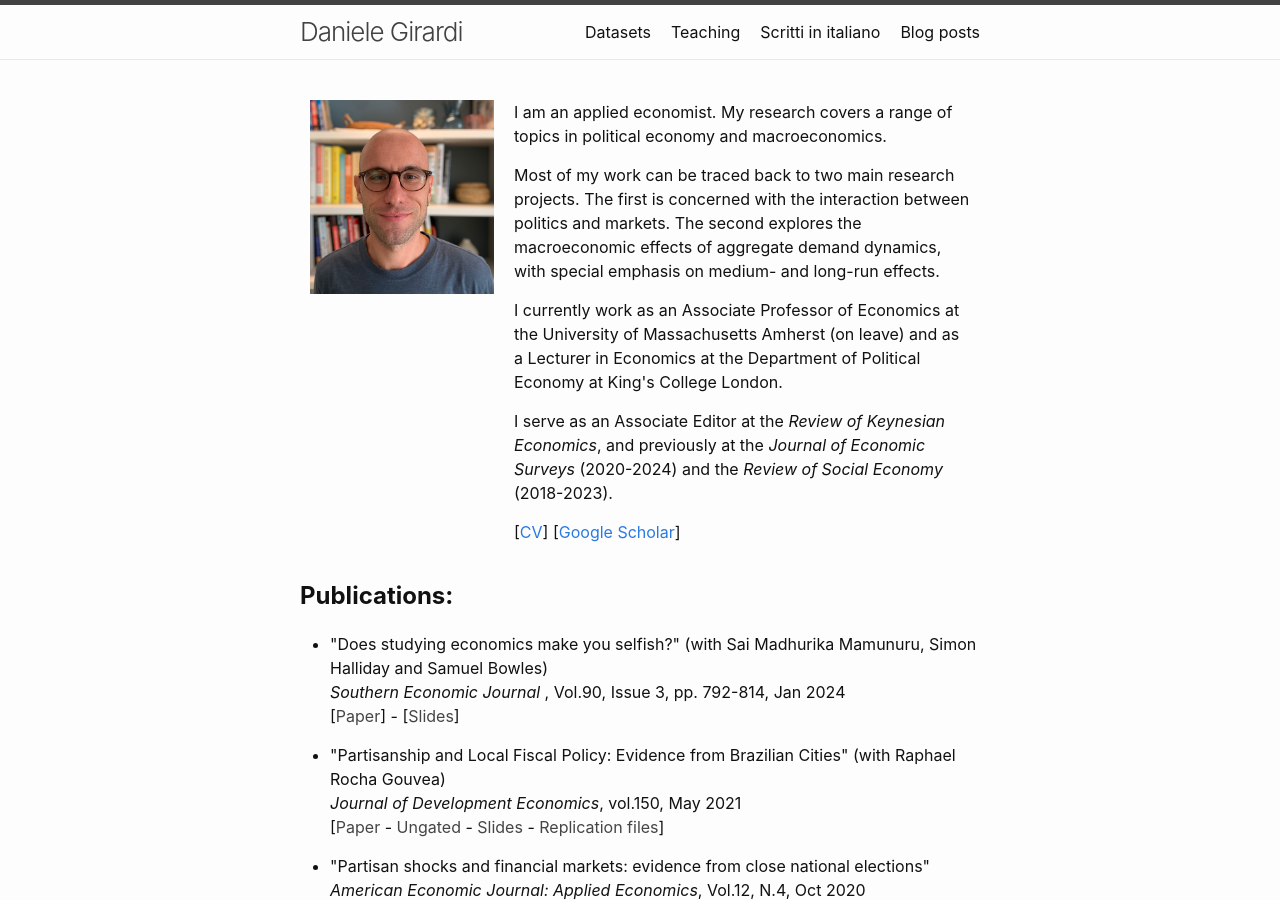
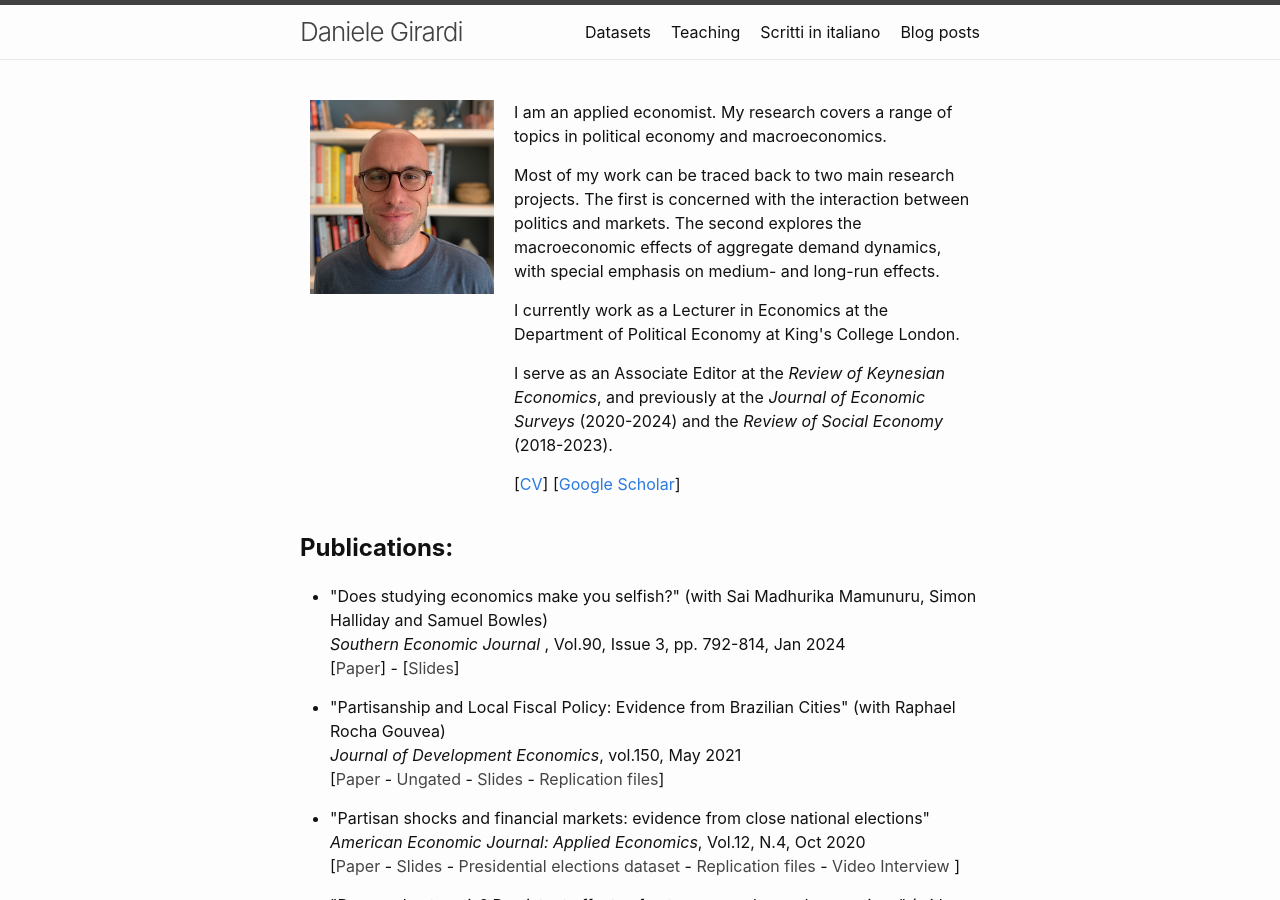
Before and after one commit to danielegirardi/danielegirardi.github.io, a Jekyll site: the page built from index.md, in a window 1280 px wide and 900 px high. Built offline with Jekyll 4.4.1, drawn with Linux system fonts in a browser that asks for light colours.

Commit message:
Update home.html

```diff
--- a/_layouts/home.html
+++ b/_layouts/home.html
@@ -50,7 +50,7 @@ layout: default
 
     <p> Most of my work can be traced back to two main research projects. The first is concerned with the interaction between politics and markets. The second explores the macroeconomic effects of aggregate demand dynamics, with special emphasis on medium- and long-run effects.
 
-<p> I currently work as an Associate Professor of Economics at the University of Massachusetts Amherst (on leave) and as a Lecturer in Economics at the Department of Political Economy at King's College London. </p>
+<p> I currently work as a Lecturer in Economics at the Department of Political Economy at King's College London. </p>
 
     <p> I serve as an Associate Editor at the <em>Review of Keynesian Economics</em>, and previously at the <em>Journal of Economic Surveys</em> (2020-2024) and the <em>Review of Social Economy</em> (2018-2023). </p>
 
```
